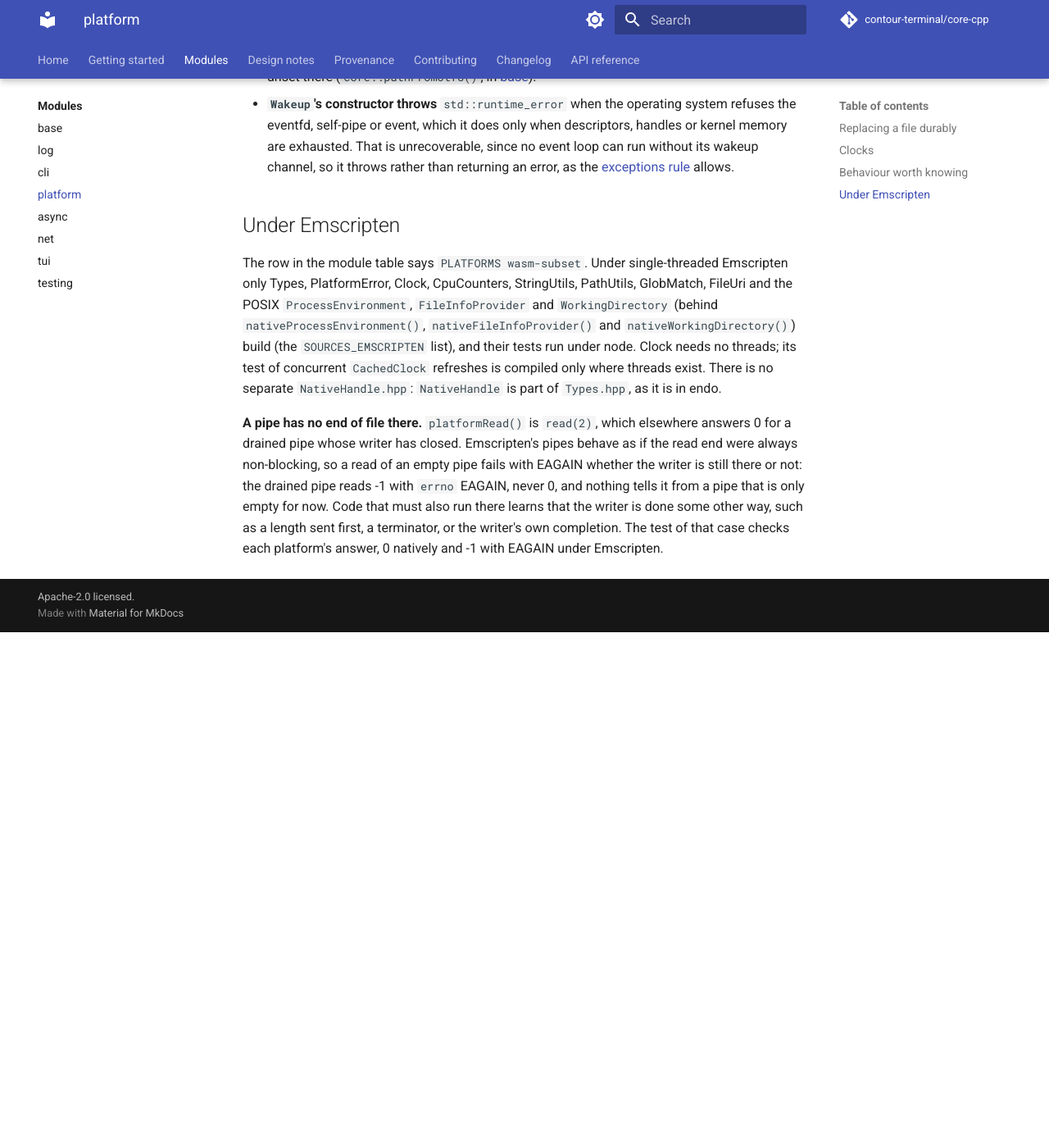
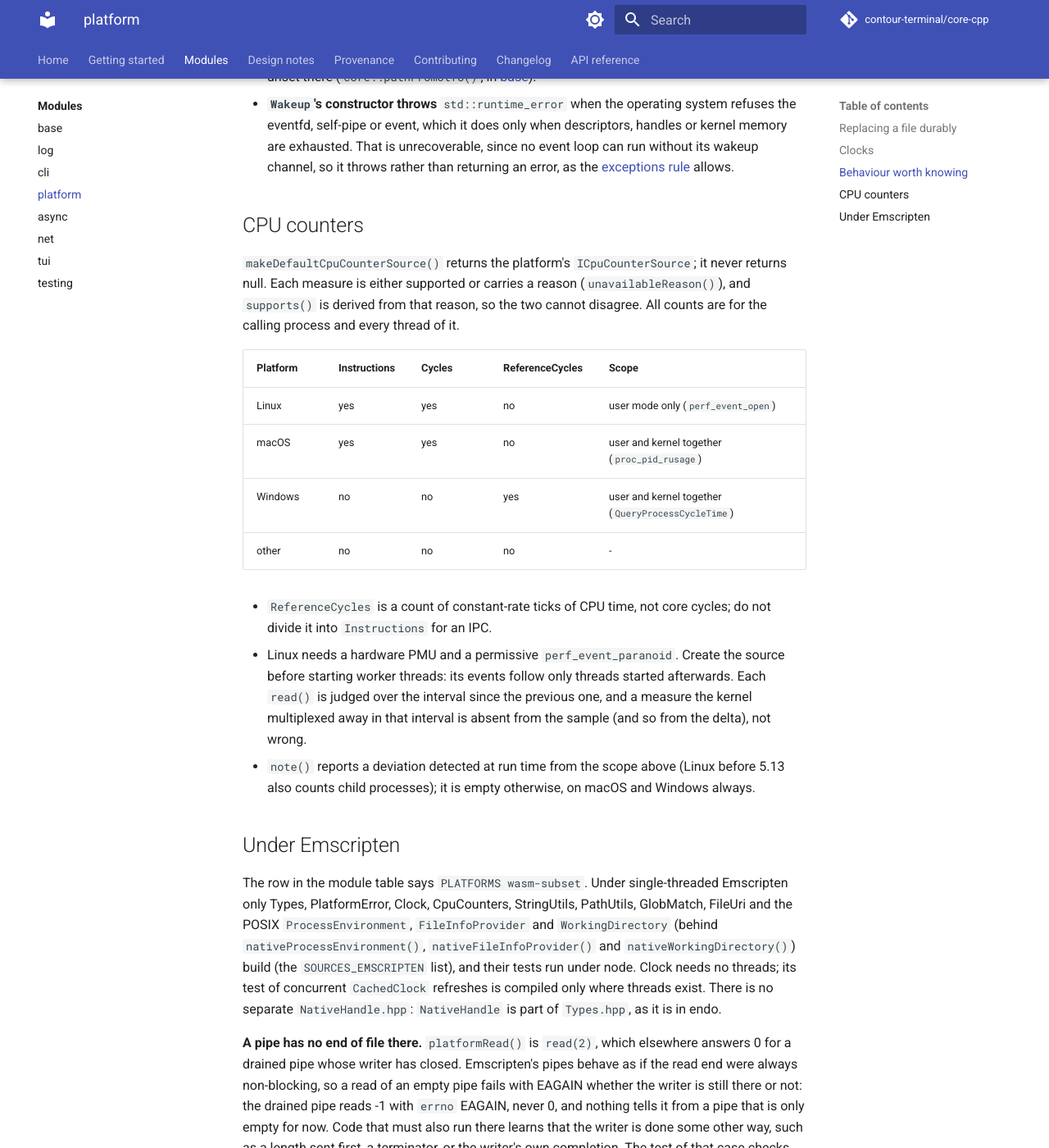
Before and after one commit to contour-terminal/core-cpp, an MkDocs documentation site: the page built from docs/modules/platform.md, in a window 1280 px wide and 1400 px high, scrolled down 5899 px. Shown: the whole window at 82% size. Built offline with MkDocs 1.6.1 and Material for MkDocs 9.7.7, drawn with Linux system fonts in a browser that asks for light colours; comment, search, counter and statistics services are not loaded; before the commit the page ends 6670 px from its top, so only the background shows below that.

Commit message:
docs: describe what each platform's CPU counters report
Rewrite the stale changelog entry, add the platform support table to
CpuCounter's documentation and to the platform module page, document
note() as a runtime-detected deviation, and put the provenance rows in
ASCII order.

Signed-off-by: Christian Parpart <christian@parpart.family>

```diff
--- a/docs/modules/platform.md
+++ b/docs/modules/platform.md
@@ -147,6 +147,29 @@ Logic that schedules against a deadline takes an `IClock&` rather than calling
   [exceptions rule](https://github.com/contour-terminal/core-cpp/blob/master/.agent/rules/cpp-guidelines.md)
   allows.
 
+## CPU counters
+
+`makeDefaultCpuCounterSource()` returns the platform's `ICpuCounterSource`; it never returns null.
+Each measure is either supported or carries a reason (`unavailableReason()`), and `supports()` is
+derived from that reason, so the two cannot disagree. All counts are for the calling process and
+every thread of it.
+
+| Platform | Instructions | Cycles | ReferenceCycles | Scope |
+| --- | --- | --- | --- | --- |
+| Linux | yes | yes | no | user mode only (`perf_event_open`) |
+| macOS | yes | yes | no | user and kernel together (`proc_pid_rusage`) |
+| Windows | no | no | yes | user and kernel together (`QueryProcessCycleTime`) |
+| other | no | no | no | - |
+
+- `ReferenceCycles` is a count of constant-rate ticks of CPU time, not core cycles; do not divide
+  it into `Instructions` for an IPC.
+- Linux needs a hardware PMU and a permissive `perf_event_paranoid`. Create the source before
+  starting worker threads: its events follow only threads started afterwards. Each `read()` is
+  judged over the interval since the previous one, and a measure the kernel multiplexed away in that
+  interval is absent from the sample (and so from the delta), not wrong.
+- `note()` reports a deviation detected at run time from the scope above (Linux before 5.13 also
+  counts child processes); it is empty otherwise, on macOS and Windows always.
+
 ## Under Emscripten
 
 The row in the module table says `PLATFORMS wasm-subset`. Under single-threaded Emscripten only
```
Also changed, not shown: .agent/reference/provenance.md (+3 -3 lines), CHANGELOG.md (+14 -3 lines).
